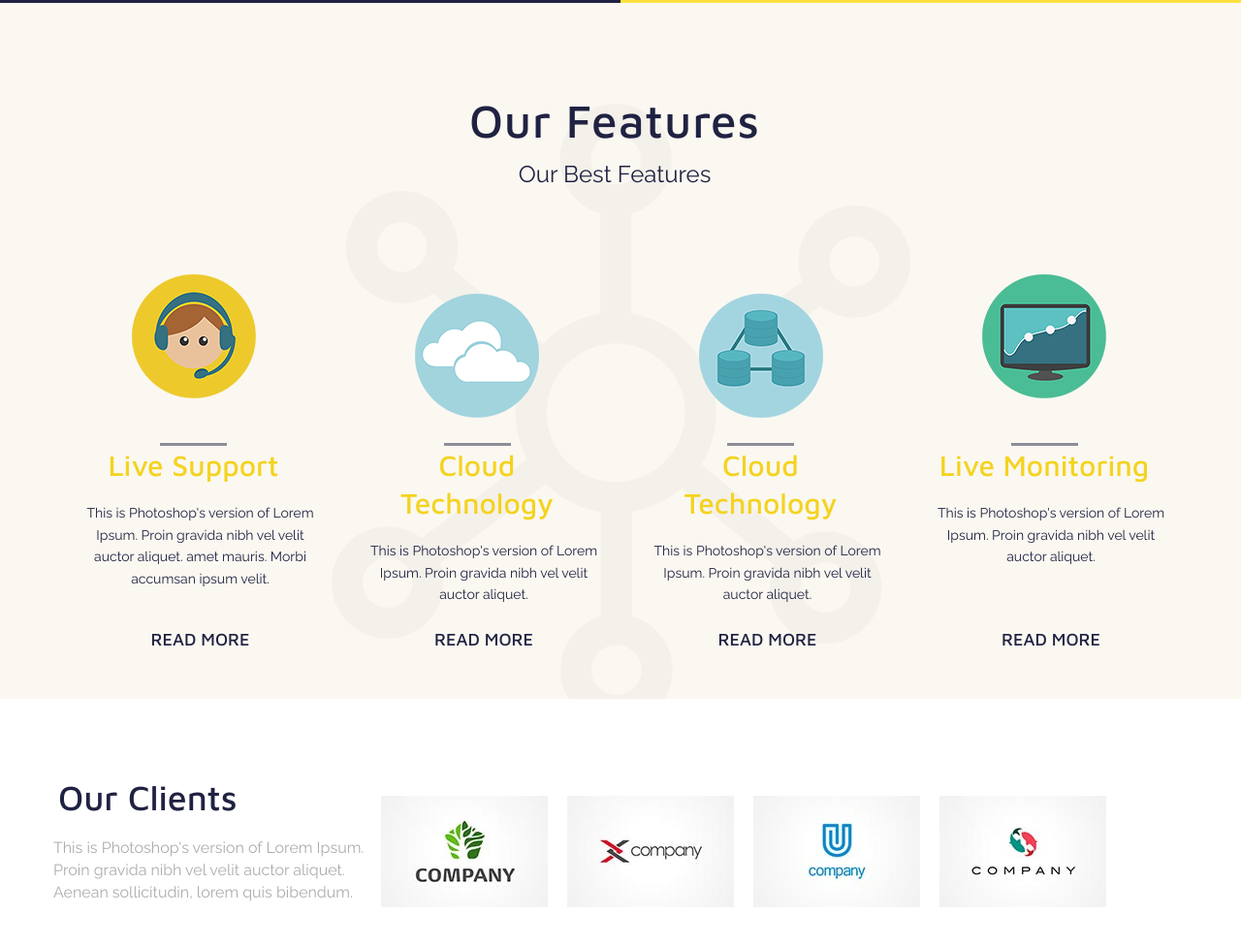
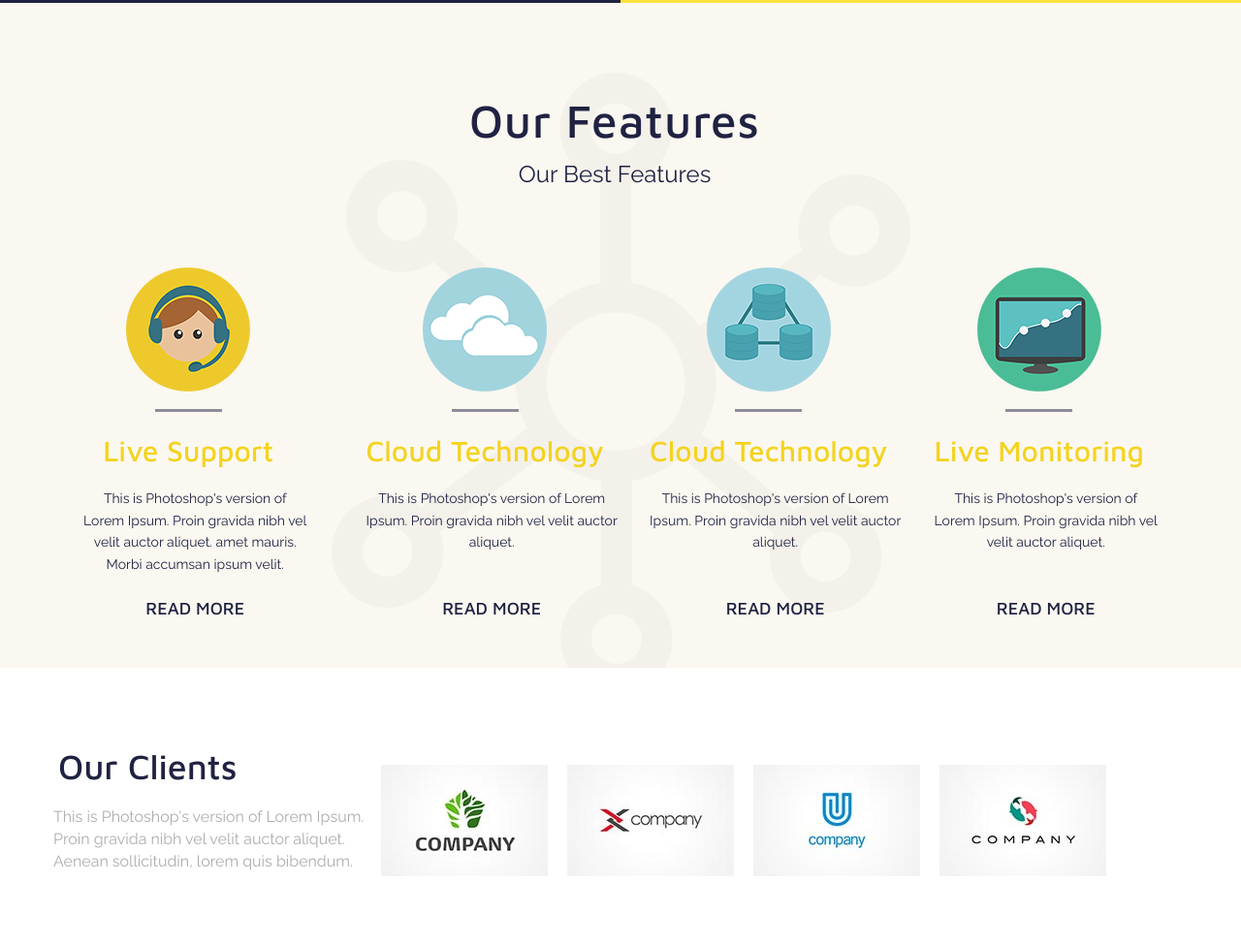
Before and after one commit to magomedov-b/responsive-page.github.io, a plain HTML site: page index.html in a window 1280 px wide. Shown: the part 1297-2272 px from the top of the page at 97% size. Drawn offline with Linux system fonts and the light colour scheme.

Commit message:
Update style.css

```diff
--- a/css/style.css
+++ b/css/style.css
@@ -5,7 +5,7 @@
 }
 
 body {
-  font-family: 'Maven Pro','Raleway',sans-serif;
+  font-family: 'Maven Pro', 'Raleway', sans-serif;
   font-size: 14px;
   color: #202242;
   background: #fff;
@@ -105,7 +105,7 @@ body {
 
 .form {
   padding: 18px;
-    margin:  62px 0 223px 4px;
+  margin: 62px 0 223px 4px;
   background-color: rgba(253, 253, 253, 0.74);
 }
 
@@ -118,6 +118,7 @@ body {
 .two-blocks {
   background: linear-gradient(to right, #202242 0%, #202242 50%, #ffe13e 50%, #ffe13e 100%);
 }
+
 .blocks {
   display: flex;
   text-align: center;
@@ -132,7 +133,7 @@ body {
   font-family: 'Raleway';
   color: #fff;
   font-size: 36px;
-    margin: 53px 22px 7px 0 ;
+  margin: 53px 22px 7px 0;
 }
 
 .two-blocks-subtitle {
@@ -149,8 +150,9 @@ body {
   text-decoration: none;
   border: 3px white solid;
   padding: 15px 54px 15px 54px;
-    margin: 0 19px 0 0 ;
+  margin: 0 19px 0 0;
 }
+
 /*CARDS*/
 
 .block-cards {
@@ -175,6 +177,7 @@ body {
   font-size: 24px;
   margin: 0 12px 0 0;
 }
+
 .cards {
   display: flex;
   flex-wrap: wrap;
@@ -194,28 +197,35 @@ body {
   color: #f4d320;
   font-size: 30px;
   font-weight: normal;
-    padding-top: 262px;
+  padding-top: 207px;
   margin: 0 14px 7px 0;
+  display: flex;
+  flex-direction: column;
+  align-items: center;
+  white-space: nowrap;
 }
 
 .cards-title::before {
+  margin: 20px 0px;
   content: "";
   display: block;
   height: 3px;
   width: 69px;
   background: #8d8d99;
-    margin: 0 80px 0 80px;
 }
 
 .card-1 {
   background: url(../images/Support.png) no-repeat center;
 }
+
 .card-2 {
   background: url(../images/cloud.png) no-repeat center;
 }
+
 .card-3 {
   background: url(../images/tech.png) no-repeat center;
 }
+
 .card-4 {
   background: url(../images/monitor.png) no-repeat center;
 }
@@ -263,6 +273,7 @@ body {
   line-height: 23px;
   margin: 16px 0 0 0;
 }
+
 .clients-links {
   width: 72%;
   display: flex;
@@ -274,6 +285,7 @@ body {
 .client-link {
   margin: 0 10px;
 }
+
 /*coments*/
 
 .coments {
@@ -322,6 +334,7 @@ body {
   font-weight: bold;
   margin: 13px 0 0 13px;
 }
+
 /*footer*/
 .footer {
   background-color: #202242;
```
Lines whose indentation alone changed are shown as unchanged.
